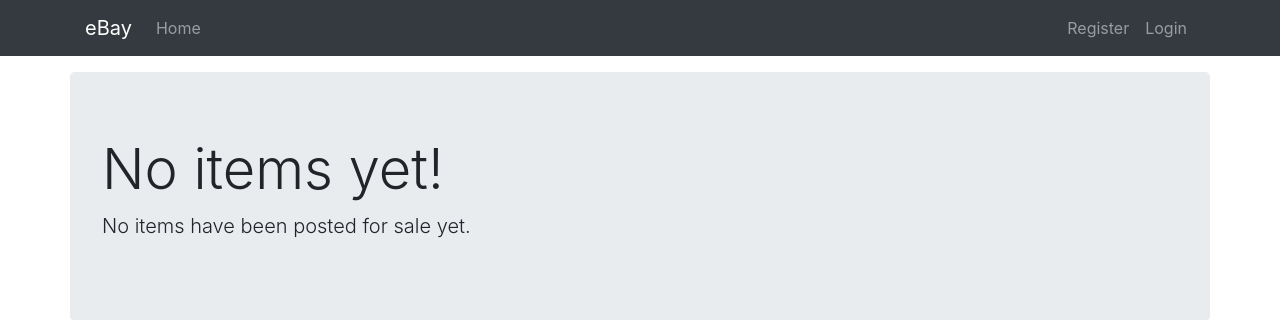
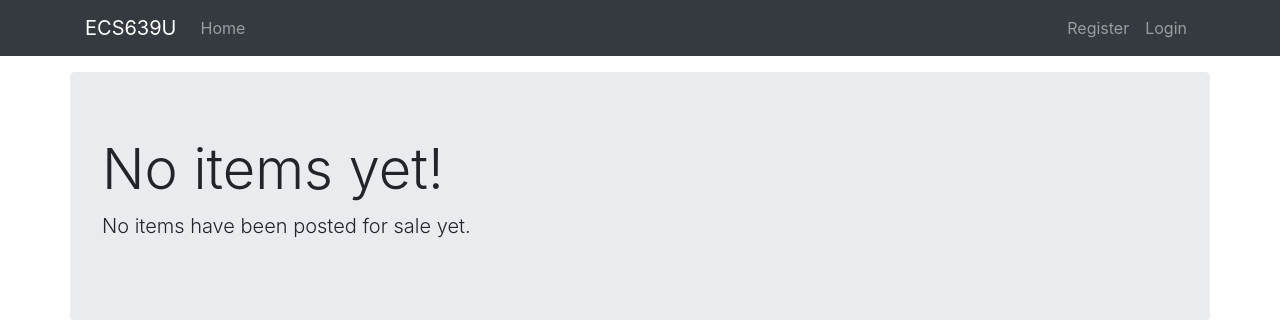
Before and after one commit to harveyrandall/auctions, a Django app: page / in a window 1280 px wide. Shown: the top 320 px of the page. Run offline with Django 3.2, Linux system fonts and the light colour scheme; data that the repository does not hold is empty; some libraries are stand-ins or nearby versions.

Commit message:
change title

```diff
--- a/bidding/templates/base.html
+++ b/bidding/templates/base.html
@@ -3,7 +3,7 @@
 <!DOCTYPE html>
 <html>
 	<head>
-		<title>eBay</title>
+		<title>ECS639U</title>
 		<link rel="icon" href="favicon.ico" />
 		<link rel="stylesheet" href="{% static 'main.css' %}" />
 		<link rel="stylesheet" href="https://stackpath.bootstrapcdn.com/bootstrap/4.3.1/css/bootstrap.min.css" integrity="sha384-ggOyR0iXCbMQv3Xipma34MD+dH/1fQ784/j6cY/iJTQUOhcWr7x9JvoRxT2MZw1T" crossorigin="anonymous">
@@ -11,7 +11,7 @@
 	<body>
 		<nav class="navbar navbar-expand-lg sticky-top navbar-dark bg-dark">
 			<div class="container">
-				<a class="navbar-brand" href="/">eBay</a>
+				<a class="navbar-brand" href="/">ECS639U</a>
 				<button class="navbar-toggler" type="button" data-toggle="collapse" data-target="#navbarCollapsed" aria-controls="navbarCollapsed" aria-expanded="false" aria-label="Toggle Navigation">
 					<span class="navbar-toggler-icon"></span>
 				</button>
```
